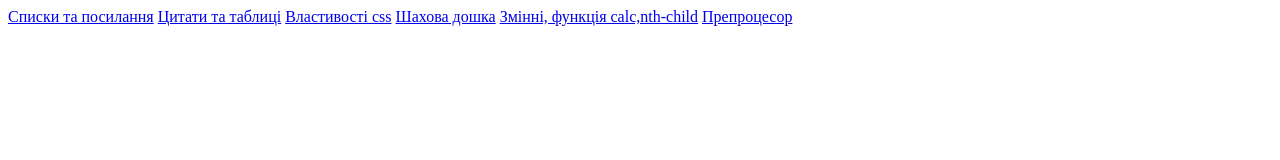
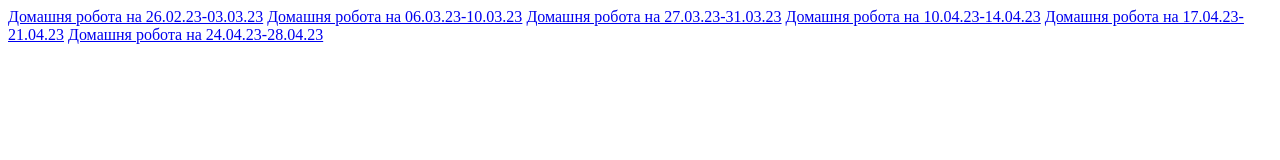
Before and after one commit to EgS662/web, a plain HTML site: page index.html in a window 1280 px wide. Drawn offline with Linux system fonts and the light colour scheme.

Commit message:
Update index.html

```diff
--- a/index.html
+++ b/index.html
@@ -4,11 +4,11 @@
   <meta charset="UTF-8">
 </head>
 <body>
-    <a href="first.html">Cписки та посилання</a>
-    <a href="file.html">Цитати та таблиці</a>
-    <a href="r.html">Властивості css</a>
-    <a href="desk.html">Шахова дошка</a>
-    <a href="v.html">Змінні, функція calc,nth-child</a>
-    <a href="desk_.html">Препроцесор</a>
+    <a href="first.html">Домашня робота на 26.02.23-03.03.23</a>
+    <a href="file.html">Домашня робота на 06.03.23-10.03.23</a>
+    <a href="r.html">Домашня робота на 27.03.23-31.03.23</a>
+    <a href="desk.html">Домашня робота на 10.04.23-14.04.23</a>
+    <a href="v.html">Домашня робота на 17.04.23-21.04.23</a>
+    <a href="desk_.html">Домашня робота на 24.04.23-28.04.23</a>
 </body>
 </html>
```
